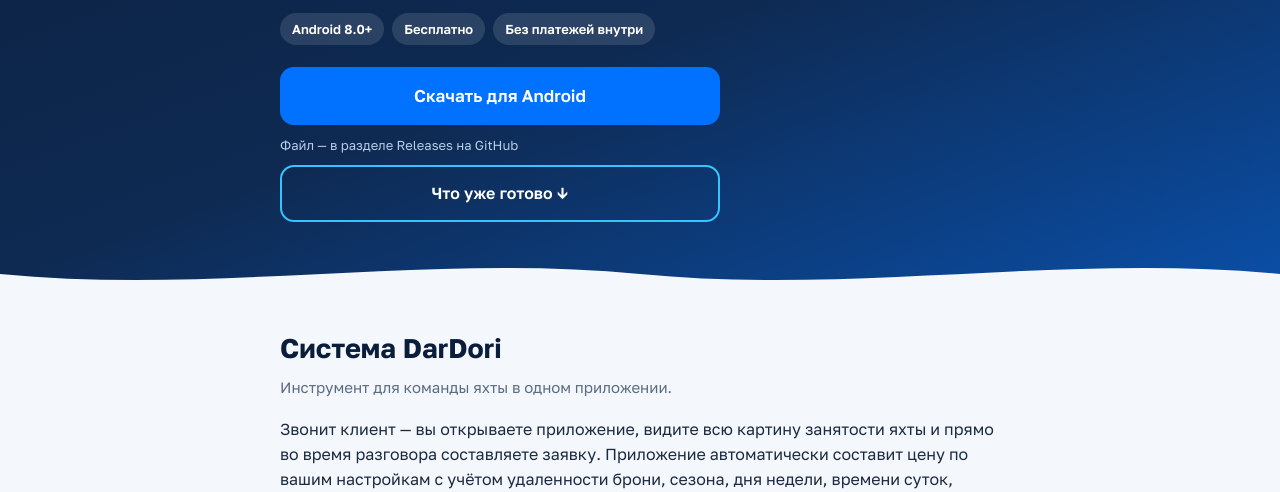
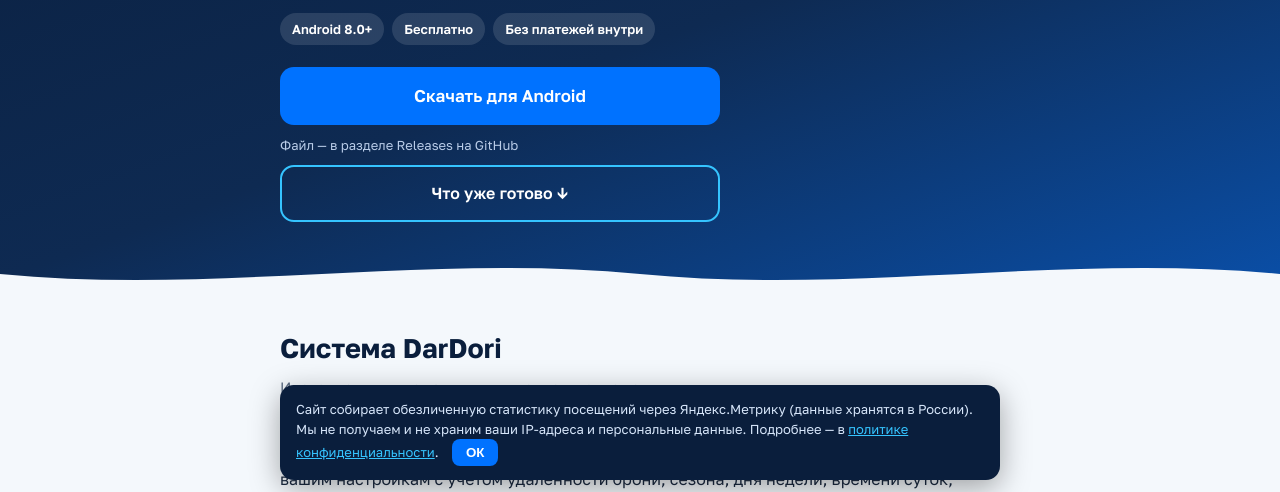
Before and after one commit to dardori/dardori.github.io, a plain HTML site: page index.html in a window 1280 px wide. Shown: the part 308-800 px from the top of the page. Drawn offline with Linux system fonts and the light colour scheme; no server answers; a web font is replaced by a local one.

Commit message:
Update index.html

```diff
--- a/index.html
+++ b/index.html
@@ -373,6 +373,14 @@ document.querySelectorAll('.email-link').forEach(a => { a.href = 'mailto:' + ema
 /* ═══ Кнопка скачивания: сама активируется после первого релиза ═══ */
 const btn = document.getElementById('downloadBtn');
 const meta = document.getElementById('releaseMeta');
+
+/* Цель Метрики "Скачивание APK". Замени 12345678 на номер счётчика.
+   Срабатывает только когда кнопка реально ведёт на APK (не на "скоро"). */
+btn.addEventListener('click', function () {
+  if (typeof ym === 'function' && !btn.classList.contains('btn-soon')) {
+    ym(12345678, 'reachGoal', 'download_apk');
+  }
+});
 fetch('https://api.github.com/repos/' + GH_USER + '/' + GH_REPO + '/releases/latest')
   .then(r => {
     if (r.status === 404) {
@@ -419,5 +427,16 @@ const wip = app.querySelectorAll('.st.wip').length;
 const total = app.querySelectorAll('li').length;
 document.getElementById('rmCount').textContent = 'Готово ' + done + ' из ' + total + ' разделов · в работе ' + wip;
 </script>
+
+<!-- Уведомление об аналитике -->
+<div id="cookieNote" style="display:none;position:fixed;left:12px;right:12px;bottom:12px;z-index:99;background:#0A1E3C;color:#D7E6FA;border-radius:14px;padding:14px 16px;font-size:13px;box-shadow:0 8px 30px rgba(0,0,0,.35);max-width:720px;margin:0 auto">
+  Сайт собирает обезличенную статистику посещений через Яндекс.Метрику (данные хранятся в России). Мы не получаем и не храним ваши IP-адреса и персональные данные. Подробнее — в <a href="privacy.html" style="color:#35C4FF">политике конфиденциальности</a>.
+  <button onclick="document.getElementById('cookieNote').style.display='none';localStorage.setItem('cookieOk','1')" style="margin-left:10px;background:#0072FF;color:#fff;border:none;border-radius:8px;padding:6px 14px;font-weight:600;cursor:pointer">ОК</button>
+</div>
+<script>
+if (!localStorage.getItem('cookieOk')) {
+  document.getElementById('cookieNote').style.display = 'block';
+}
+</script>
 </body>
 </html>
```
